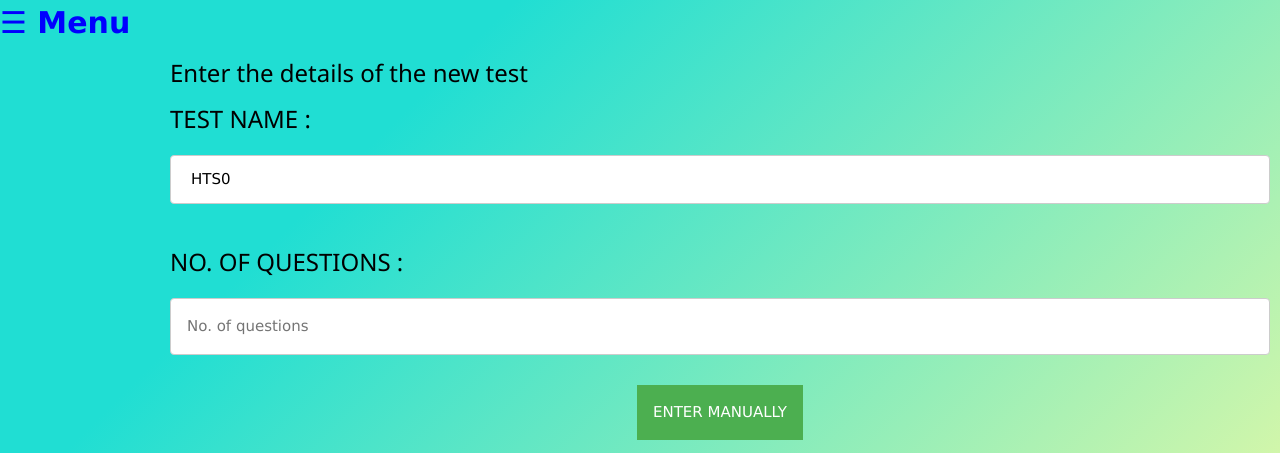
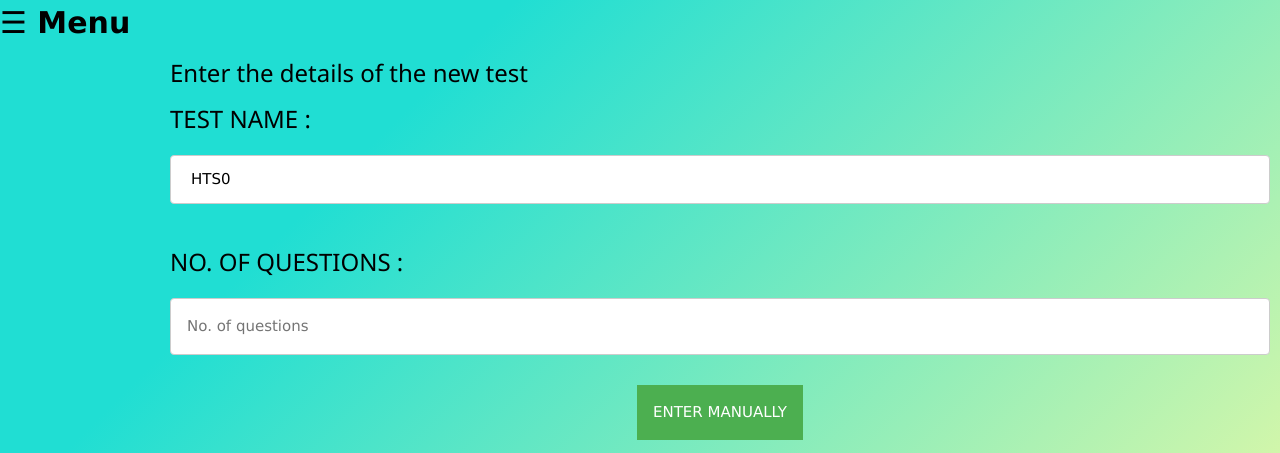
Before and after one commit to sanchit-sinha/ONLINE-EXAMINATION-PORTAL, a PHP site: page /ADMIN/admin.php in a window 1280 px wide. Shown: the top 453 px of the page. Run offline with PHP 8.4, Linux system fonts and the light colour scheme; data that the repository does not hold is empty.

Commit message:
update menu bars color

```diff
--- a/ADMIN/admin.php
+++ b/ADMIN/admin.php
@@ -121,11 +121,10 @@
             <a href="../logout.php"> LOGOUT</a><br><br>
             <a href="admin.php">CREATE TESTS</a><br><br>
             <a href="user_analysis.php">USER ANALYSIS</a><br><br>
-            <a href="preview_tests.php">PREVIEW TESTS</a><br><br>
         </div>
       </div>
 
-      <span style="font-size:30px;cursor:pointer; color:blue; font-weight:bolder;" onclick="openNav()">&#9776; Menu</span>
+      <span style="font-size:30px;cursor:pointer; color:black; font-weight:bolder;" onclick="openNav()">&#9776; Menu</span>
 
     <div id = "container">
         <div id = "create_tests">
--- a/ADMIN/preview_tests.php
+++ b/ADMIN/preview_tests.php
@@ -92,7 +92,7 @@
         </div>
       </div>
 
-      <span style="font-size:30px;cursor:pointer; color:blue; font-weight:bolder;" onclick="openNav()">&#9776; Menu</span>
+      <span style="font-size:30px;cursor:pointer; color:black; font-weight:bolder;" onclick="openNav()">&#9776; Menu</span>
 
     <div id = "container">
     <div class="row">
--- a/ADMIN/user_analysis.php
+++ b/ADMIN/user_analysis.php
@@ -99,7 +99,7 @@
         </div>
       </div>
 
-      <span style="font-size:30px;cursor:pointer; color:blue; font-weight:bolder;" onclick="openNav()">&#9776; Menu</span>
+      <span style="font-size:30px;cursor:pointer; color:black; font-weight:bolder;" onclick="openNav()">&#9776; Menu</span>
 
     <div id = "container">
     <h1  style = "text-align:center; font-weight:bolder"> SCORE CARD</h1>
```
